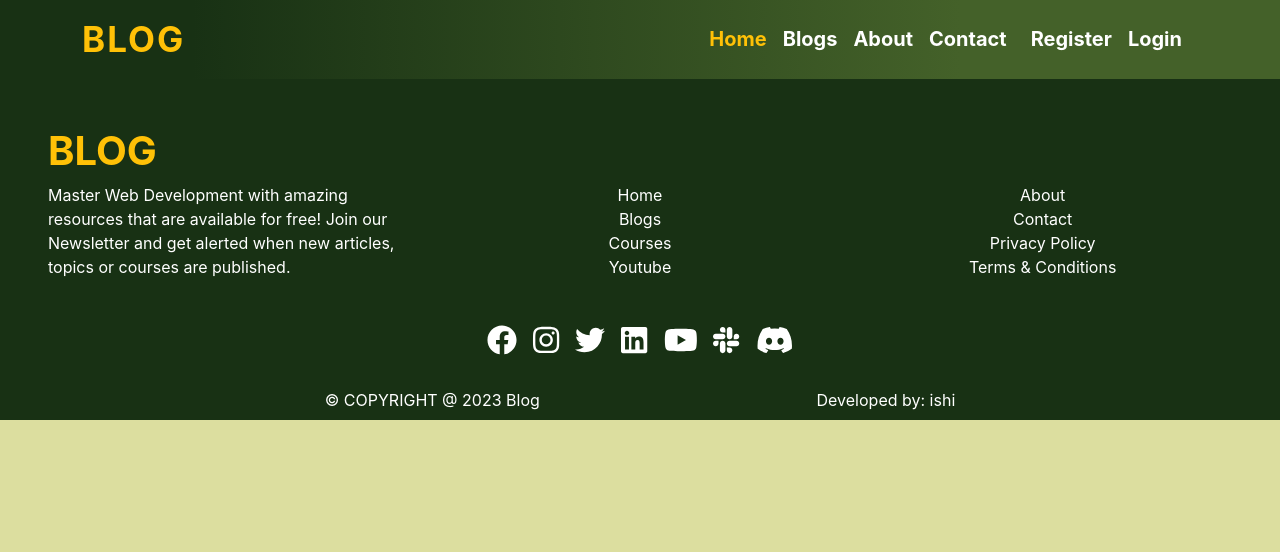
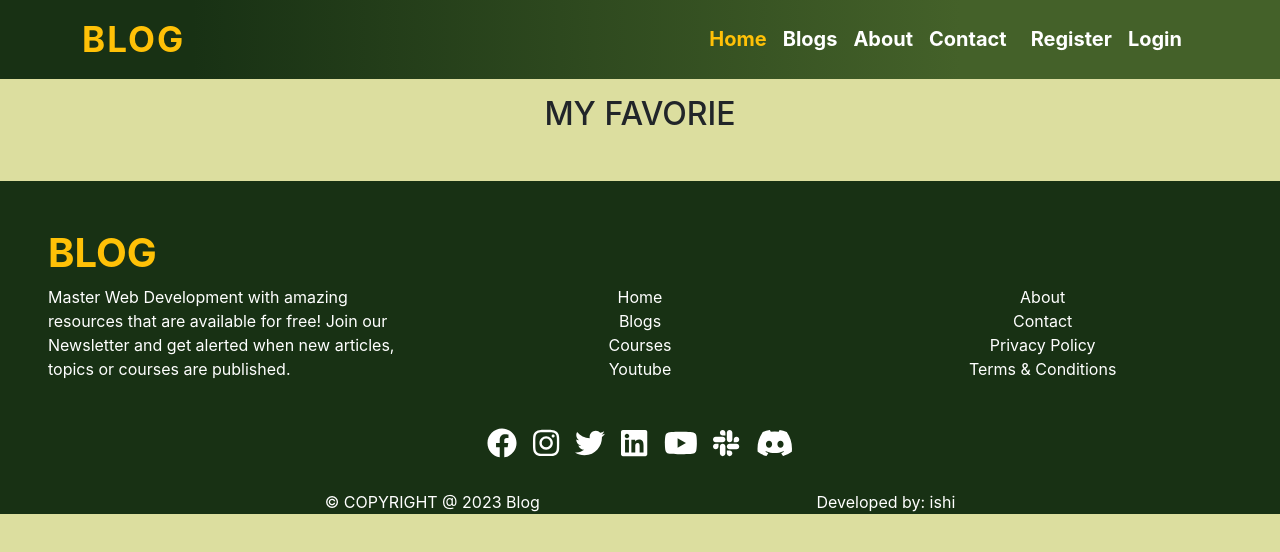
Before and after one commit to steeven-louk/blog, a React (Create React App) app in the folder client/: page /favoris in a window 1280 px wide. Shown: the top 552 px of the page. Built offline with nearby package versions, Linux system fonts and the light colour scheme; no server answers.

Commit message:
rectificatif mineur et mise en pause

```diff
--- a/client/src/App.js
+++ b/client/src/App.js
@@ -14,6 +14,7 @@ import { UserContextProvider } from "./services/userProvider";
 import { Redirect } from "./services/redirection";
 import Write from "./pages/write/Write";
 import Profile from "./pages/profil/Profile";
+import Favories from "./pages/favories/favories";
 
 function App() {
   return (
@@ -32,6 +33,7 @@ function App() {
         <Route exact path="/login" element={<Login/>}/>
         <Route exact path="/profile" element={<Profile/>}/>
         <Route exact path="/write" element={<Write/>}/>
+        <Route exact path="/favoris" element={<Favories/>}/>
 
       </Routes>
       </UserContextProvider>
--- a/client/src/components/footer/Footer.jsx
+++ b/client/src/components/footer/Footer.jsx
@@ -3,7 +3,7 @@ import {FontAwesomeIcon} from '@fortawesome/react-fontawesome'
 
 const Footer = () => {
   return (
-    <div className="footer px-5 pt-5 pb-2 text-white" style={{ 'background':'#183114' }}>
+    <div className="footer px-5 pt-5 text-white" style={{ 'background':'#183114' }}>
       <div className="row">
         <h1 className="text-warning fw-bold text-uppercase">Blog</h1>
         <div className="col-md-4">
--- /dev/null
+++ b/client/src/pages/favories/favories.jsx
@@ -0,0 +1,35 @@
+import React, { useEffect, useState } from 'react'
+import axios from 'axios';
+const Favories = () => {
+
+    const [favoris, setFavoris] = useState([]);
+
+    const id = JSON.parse(localStorage.getItem('id'));
+
+    const getFavoris = async() =>{
+        const fav = await axios.get(`http://localhost:8080/api/user/${id}/favoris`)
+        if(fav.status === 200){
+            let {data} = fav;
+            setFavoris(data?.favoris);
+        }
+    }
+
+    useEffect(() => {
+        getFavoris();
+    }, []);
+
+    console.log(favoris);
+
+
+  return (
+    <div className='favorie mb-5'>
+        <h2 className='text-uppercase text-center my-3'>my favorie</h2>
+
+        <div className="container">
+
+        </div>
+    </div>
+  )
+}
+
+export default Favories
--- a/client/src/pages/profil/Profile.jsx
+++ b/client/src/pages/profil/Profile.jsx
@@ -43,8 +43,7 @@ const Profile = () => {
 
       try {
 
-      const setImg = await axios.post('http://localhost:8080/api/upload-profile', data);
-      console.log(setImg);
+       await axios.post('http://localhost:8080/api/upload-profile', data);
       } catch (error) {
         console.log('err', error)
       }
@@ -55,7 +54,6 @@ const Profile = () => {
             let { data } = setUser;
             setUser(data.data)
           }
-        console.log('fff',setUser);
       } catch (error) {
         console.log('err', error);
       }
@@ -73,8 +71,7 @@ const Profile = () => {
 
       try {
 
-      const setBg = await axios.post('http://localhost:8080/api/upload-bg_profile', data);
-      console.log(setBg);
+      await axios.post('http://localhost:8080/api/upload-bg_profile', data);
       } catch (error) {
         console.log('err', error)
       }
```
